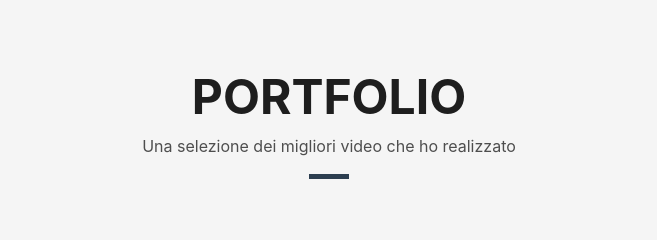
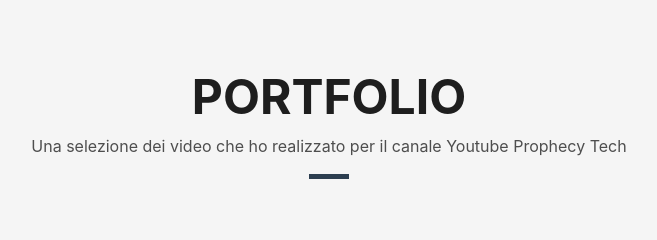
Before and after one commit to Andrea-Apicella/portfoliovideo, a plain HTML site: page index.html in a window 1280 px wide. Shown: the part 2460-2700 px from the top of the page, without its empty margins (311-968 px from the left). Drawn offline with nearby package versions, Linux system fonts and the light colour scheme; files whose address does not match are found by name.

Commit message:
Update index.html

```diff
--- a/index.html
+++ b/index.html
@@ -159,7 +159,7 @@
               Portfolio
             </h3>
             <p class="subtitle-a">
-              Una selezione dei migliori video che ho realizzato
+              Una selezione dei video che ho realizzato per il canale Youtube Prophecy Tech
             </p>
             <div class="line-mf"></div>
           </div>
```
